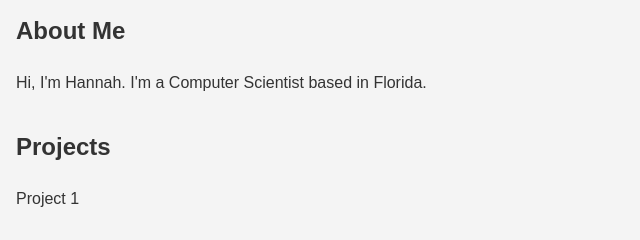
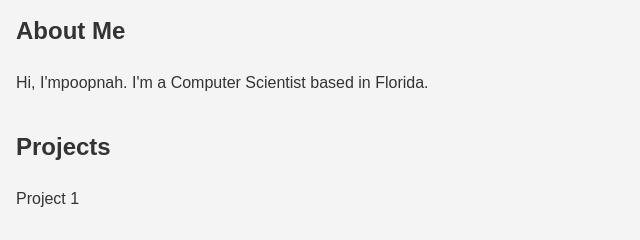
Before and after one commit to hannahhous/portfolio, a plain HTML site: page index.html in a window 1280 px wide. Shown: the part 150-390 px from the top of the page, 0-640 px from the left. Drawn offline with Linux system fonts and the light colour scheme.

Commit message:
Update index.html

```diff
--- a/index.html
+++ b/index.html
@@ -13,7 +13,7 @@
   <main>
     <section id="about">
       <h2>About Me</h2>
-      <p>Hi, I'm Hannah. I'm a Computer Scientist based in Florida.</p>
+      <p>Hi, I'mpoopnah. I'm a Computer Scientist based in Florida.</p>
     </section>
     <section id="projects">
       <h2>Projects</h2>
```
